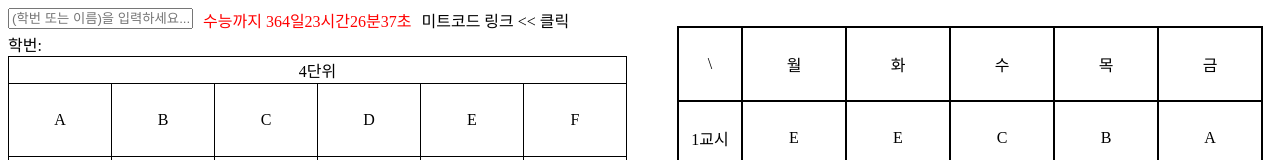
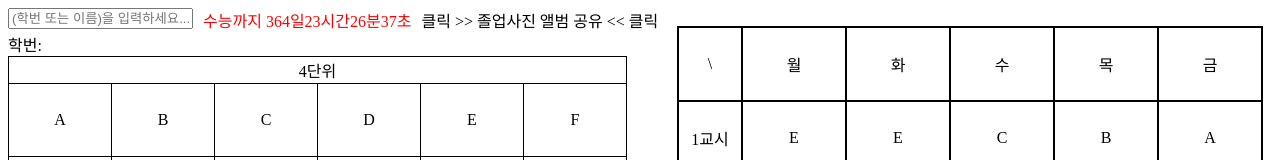
Before and after one commit to kimth0111/schedule2, a plain HTML site: page index.html in a window 1280 px wide. Shown: the top 160 px of the page. Drawn offline with Linux system fonts and the light colour scheme; no server answers.

Commit message:
Update index.html

```diff
--- a/index.html
+++ b/index.html
@@ -120,7 +120,7 @@
 		 	<input autocomplete="off" type="text" name="number" placeholder="(학번 또는 이름)을 입력하세요....">
 		 </form>
         <div id="hi" style="margin-left: 10px; color:red; "></div>
-			 <div style="margin-left: 10px;"><a href="https://classroom.google.com/c/MjQzNzg2NzE1NTg5/p/NTAzOTMzODYwMDEy?pli=1">미트코드 링크 << 클릭</a></div>
+			 <div style="margin-left: 10px;"><a href="https://drive.google.com/drive/folders/1t7rIXqgcANCbShvs9XIUWLr8PQBVzZ_C">클릭 >> 졸업사진 앨범 공유 << 클릭</a></div>
 		 </div>
 
 		 <div>학번: <span class="name"></span></div>
```
